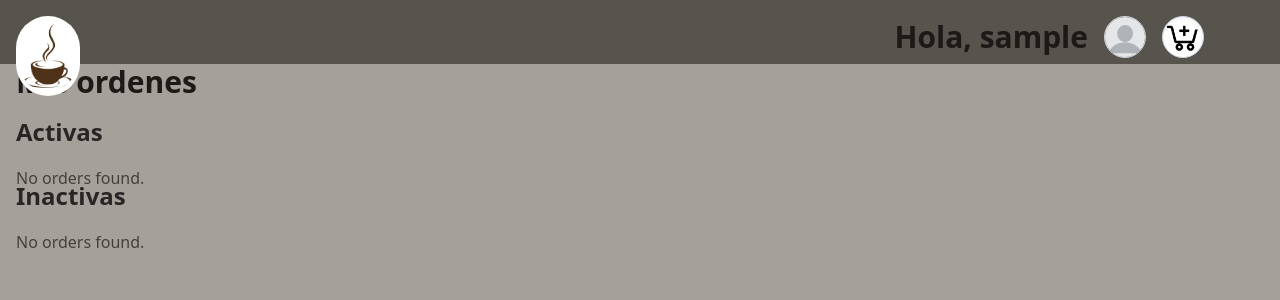
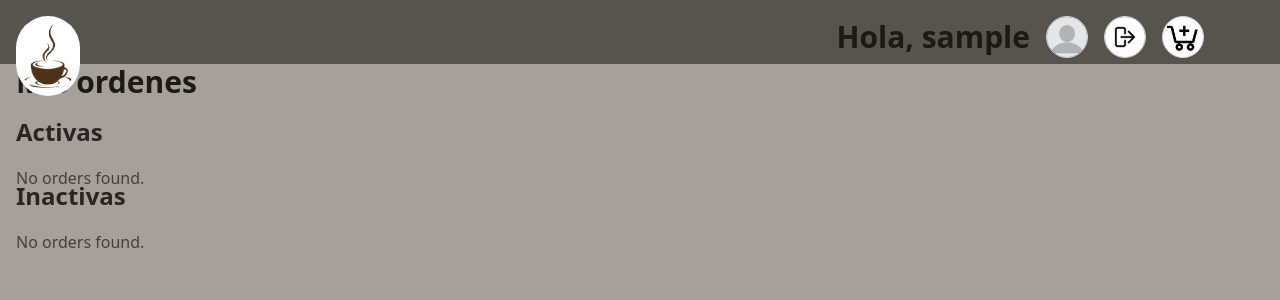
Before and after one commit to choclox/Coffee-Shop, a Django app: page /ordenes/mi-pedido/ in a window 1280 px wide. Shown: the top 300 px of the page. Run offline with Django 5.2, Linux system fonts and the light colour scheme; the visitor is signed in with stand-in values (Sample User, id 1); data that the repository does not hold is empty.

Commit message:
"add logos and logout image"

```diff
--- a/coffee_shop/templates/base.html
+++ b/coffee_shop/templates/base.html
@@ -31,6 +31,20 @@
                 class="h-10 w-10 object-cover"
                 />
             </button>
+            <form action="{% url "logout" %}" method="post" class="inline-flex items-center justify-center">
+                {% csrf_token %}
+                <button
+                type="submit"
+                class="overflow-hidden rounded-full border border-gray-300 shadow-inner"
+                >
+                    <span class="sr-only">Logout</span>
+                    <img
+                    src="{% static 'users/logout.jpg' %}"
+                    alt=""
+                    class="h-10 w-10 object-cover"
+                    />
+                </button>
+            </form>
             {% else %}
             <a
                 class="block rounded-md bg-stone-800 px-5 py-2.5 text-sm font-medium text-white transition hover:bg-stone-900"
```
Also changed, not shown: coffee_shop/logos/1366_2000.jpg (added), coffee_shop/logos/milo_D81mGV2.jpeg (added), coffee_shop/logos/moca.jpg (added), coffee_shop/users/static/users/logout.jpg (added).
